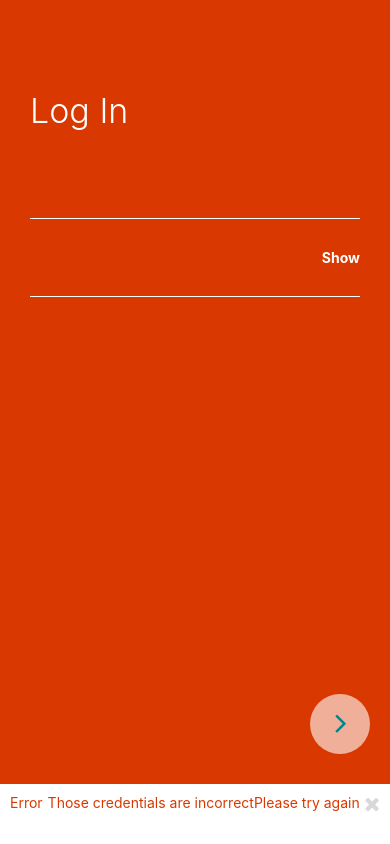
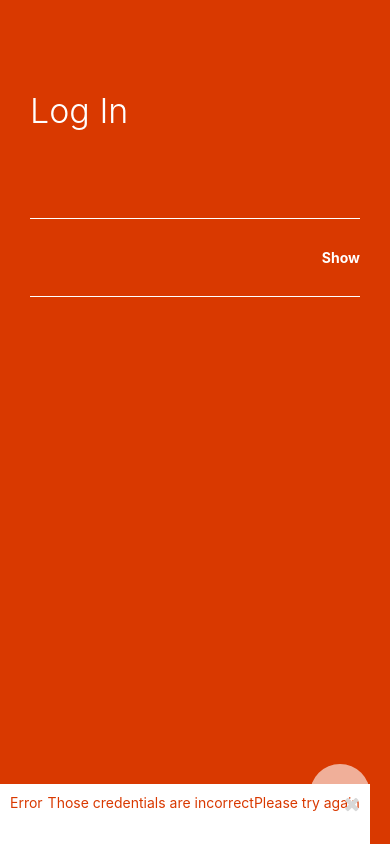
Before and after one commit to tjohnson1106/Flat-UI-Example, a React Native app: screen / in a window 390 px wide. Built offline with nearby package versions, Linux system fonts and the light colour scheme.

Commit message:
added email regex validation functions

```diff
--- a/src/components/Notification.js
+++ b/src/components/Notification.js
@@ -42,7 +42,8 @@ class Notification extends Component {
       type,
       firstLine,
       secondLine,
-      showNotification
+      showNotification,
+      handleCloseNotification
     } = this.props;
 
     showNotification
--- a/src/components/form/InputField.js
+++ b/src/components/form/InputField.js
@@ -34,7 +34,8 @@ class InputField extends Component {
       textColor,
       borderBottomColor,
       inputType,
-      customStyle
+      customStyle,
+      onChangeText
     } = this.props;
     const fontSize = labelTextSize || 14;
     const color = labelColor || colors.white;
@@ -61,6 +62,7 @@ class InputField extends Component {
             styles._inputField
           ]}
           underlineColorAndroid="transparent"
+          onChangeText={onChangeText}
         />
       </View>
     );
@@ -74,7 +76,8 @@ InputField.propTypes = {
   textColor: PropTypes.string,
   borderBottomColor: PropTypes.string,
   inputType: PropTypes.string.isRequired,
-  customStyle: PropTypes.object
+  customStyle: PropTypes.object,
+  onChangeText: PropTypes.func
 };
 
 const styles = StyleSheet.create({
--- a/src/screens/Login.js
+++ b/src/screens/Login.js
@@ -18,9 +18,15 @@ class Login extends Component {
   constructor(props) {
     super(props);
     this.state = {
-      formValid: false
+      formValid: false,
+      validEmail: false,
+      emailAddress: "",
+      validPassword: false
     };
-    this.handleCloseNotification = this.handleCloseNotification(this);
+    this.handleCloseNotification = this.handleCloseNotification.bind(
+      this
+    );
+    this.handleEmailChange = this.handleEmailChange.bind(this);
   }
 
   handleNextButton() {
@@ -29,14 +35,36 @@ class Login extends Component {
 
   handleCloseNotification() {
     this.setState({
-      formValid: false
+      formValid: true
     });
+  }
+
+  handleEmailChange(email) {
+    const emailCheckRegex = /^(([^<>()\[\]\\.,;:\s@"]+(\.[^<>()\[\]\\.,;:\s@"]+)*)|(".+"))@((\[[0-9]{1,3}\.[0-9]{1,3}\.[0-9]{1,3}\.[0-9]{1,3}])|(([a-zA-Z\-0-9]+\.)+[a-zA-Z]{2,}))$/;
+    this.setState({
+      emailAddress: email
+    });
+
+    if (!this.state.validEmail) {
+      if (emailCheckRegex.test(email)) {
+        this.setState({
+          validEmail: true
+        });
+      } else {
+        if (!emailCheckRegex.test(email)) {
+          this.setState({
+            validEmail: false
+          });
+        }
+      }
+    }
   }
 
   render() {
     const { formValid } = this.state;
     const showNotification = formValid ? false : true;
     const background = formValid ? colors.green01 : colors.darkOrange;
+    const notificationMarginTop = showNotification ? 10 : 0;
     return (
       <KeyboardAvoidingView
         style={[{ backgroundColor: background }, styles.root]}
@@ -54,6 +82,7 @@ class Login extends Component {
               borderBottomColor={colors.white}
               inputType="email"
               customStyle={{ marginBottom: 30 }}
+              onChangeText={this.handleEmailChange}
             />
             <InputField
               labelText="PASSWORD"
@@ -71,7 +100,12 @@ class Login extends Component {
               handleNextButton={this.handleNextButton}
             />
           </View>
-          <View style={showNotification ? { marginTop: 10 } : {}}>
+          <View
+            style={[
+              styles.notificationWrapper,
+              { marginTop: notificationMarginTop }
+            ]}
+          >
             <Notification
               showNotification={true}
               handleCloseNotification={this.handleCloseNotification}
@@ -116,6 +150,11 @@ const styles = StyleSheet.create({
     alignItems: "flex-end",
     right: 20,
     bottom: 20
+  },
+  notificationWrapper: {
+    position: "absolute",
+    bottom: 0,
+    zIndex: 2
   }
 });
 
```
